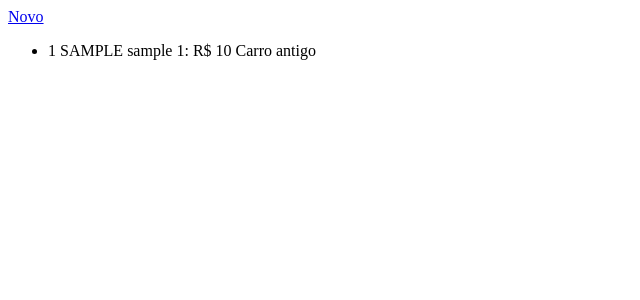
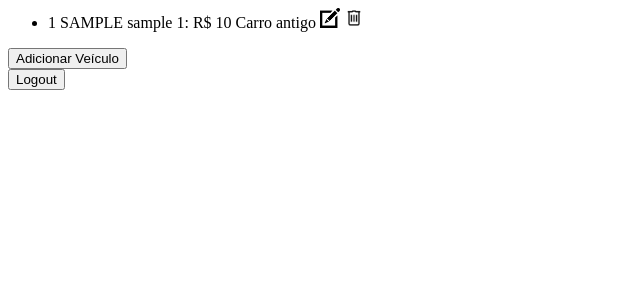
Before and after one commit to JoaoLucasMB/programacao_comercial, a Django app: page /veiculos/ in a window 1280 px wide. Shown: the top 300 px of the page, without its empty margins (0-640 px from the left). Run offline with Django 3.2, Linux system fonts and the light colour scheme; tables that the repository leaves empty hold one stand-in row (values such as "Sample post").

Commit message:
Adicionando links nas páginas para conectar as páginas existentes no momento

```diff
--- a/templates/autenticacao.html
+++ b/templates/autenticacao.html
@@ -16,7 +16,7 @@
         <input type="password" name="senha" id="senha" value="{{ senha }}" />
 
         <input type="submit" value="Login" />
-        <button type="submit">Login</button>
+        <!-- <button type="submit">Login</button> -->
     </form>
     <div>
         <center>
--- a/templates/veiculos/listar.html
+++ b/templates/veiculos/listar.html
@@ -4,7 +4,8 @@
         <title>Lista de veículos cadastrados</title>
     </head>
     <body>
-        <a href="/veiculos/novo">Novo</a>
+        {% load static %}
+        <!-- <a href="/veiculos/novo">Novo</a> -->
         <ul>
             {% for veiculo in lista_veiculos %}
             <li>
@@ -12,8 +13,13 @@
                 {% if veiculo.ano_fabricacao < 2015 %}
                     Carro antigo
                 {% endif %}
+                <a href="/veiculos/editar/{{ veiculo.id }}/"><img src="{% static 'imgs/edit.jpg' %}" width="20" height="20"></a>
+                <a href="/veiculos/deletar/{{ veiculo.id }}/"><img src="{% static 'imgs/delete.png' %}" width="20" height="20"></a>
             </li>
             {% endfor %}
         </ul>
+        <div><a href="/veiculos/novo"><button type="button">Adicionar Veículo</button></a></div>
+        <!-- adicionar maneira para deslogar após adicionar sessão de usuário-->
+        <div><a href="/"><button type="button">Logout</button></a></div>
     </body>
 </html>
--- a/veiculos/urls.py
+++ b/veiculos/urls.py
@@ -1,7 +1,10 @@
 from django.urls import path
 from veiculos import views
+# from django.conf import settings
+# from django.conf.urls.static import static
 urlpatterns = [
     path('', views.VeiculosList.as_view(), name='listar-veiculos'),
     path('novo/', views.VeiculosNew.as_view(), name='novo-veiculo'),
     path('<int:pk>/', views.VeiculosEdit.as_view(), name='editar-veiculo'),
 ]
+# + static(settings.STATIC_URL, document_root=settings.STATIC_ROOT)
```
Also changed, not shown: templates/veiculos/novo.html (+5 -2 lines), static/imgs/delete.png (added), static/imgs/edit.jpg (added).
